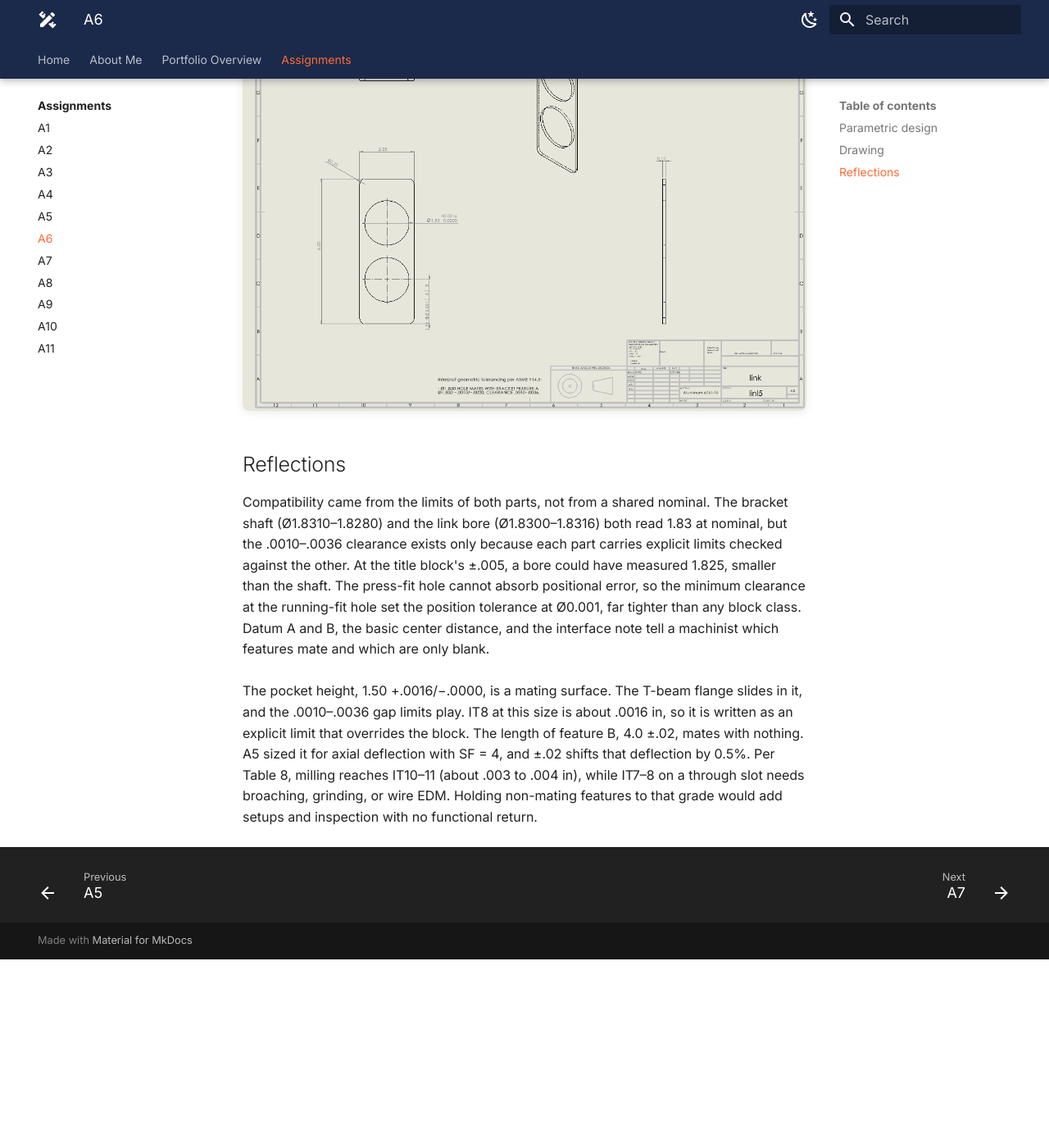
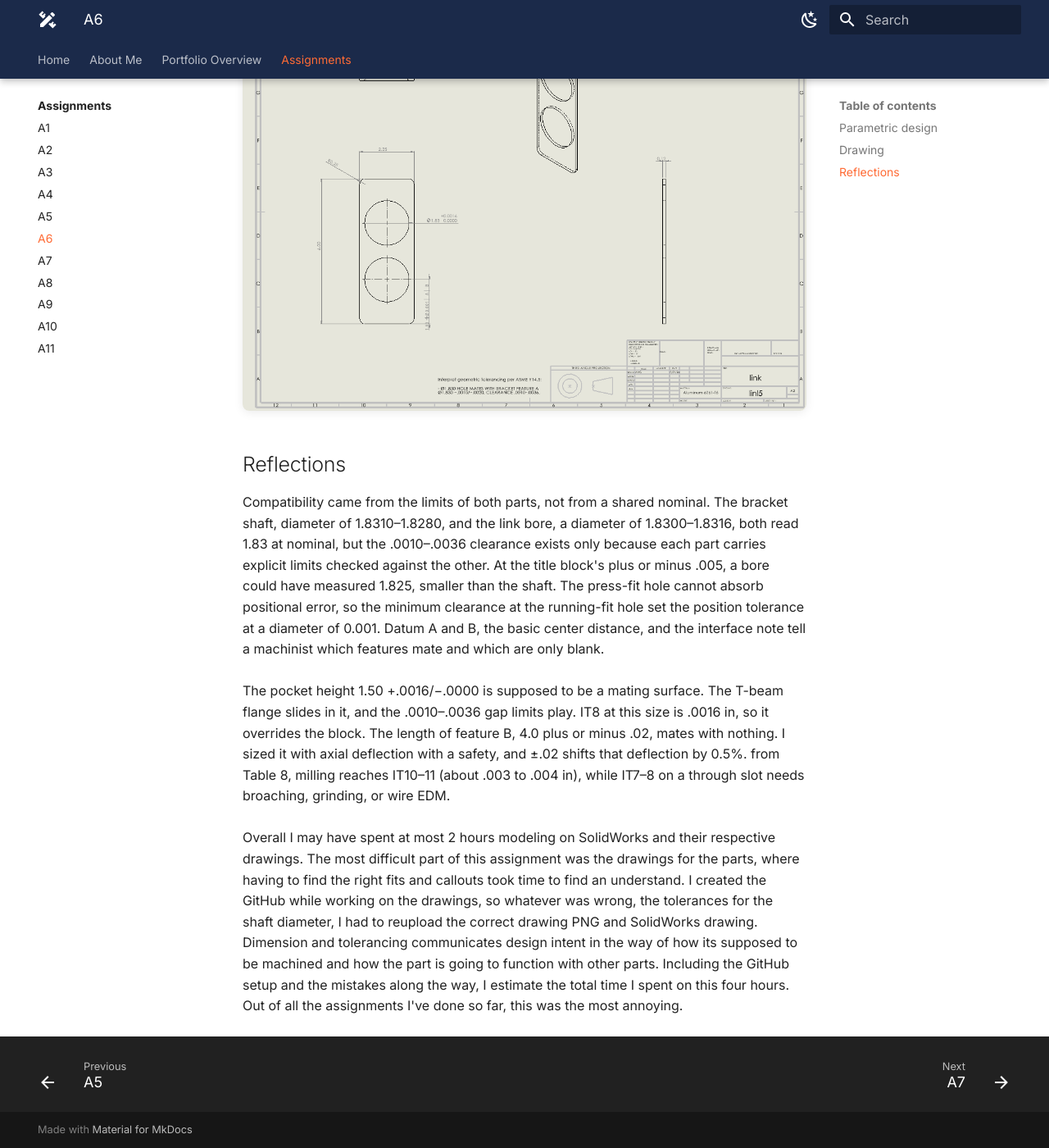
Before and after one commit to ajchiocca/megr2157-portfolio, an MkDocs documentation site: the page built from docs/assignments/A06/index.md, in a window 1280 px wide and 1400 px high, scrolled down 11006 px. Shown: the whole window at 82% size. Built offline with MkDocs 1.6.1 and Material for MkDocs 9.7.7, drawn with Linux system fonts in a browser that asks for light colours; before the commit the page ends 12176 px from its top, so only the background shows below that.

Commit message:
Refine reflections section for clarity and precision
Revised reflections section for clarity and precision in technical descriptions, including adjustments to terminology and formatting.

```diff
--- a/docs/assignments/A06/index.md
+++ b/docs/assignments/A06/index.md
@@ -77,7 +77,10 @@ A link to connect feature A to other parts had to be parametrically modeled as w
 
 ## Reflections
 
-Compatibility came from the limits of both parts, not from a shared nominal. The bracket shaft (Ø1.8310–1.8280) and the link bore (Ø1.8300–1.8316) both read 1.83 at nominal, but the .0010–.0036 clearance exists only because each part carries explicit limits checked against the other. At the title block's ±.005, a bore could have measured 1.825, smaller than the shaft. The press-fit hole cannot absorb positional error, so the minimum clearance at the running-fit hole set the position tolerance at Ø0.001, far tighter than any block class. Datum A and B, the basic center distance, and the interface note tell a machinist which features mate and which are only blank.
+Compatibility came from the limits of both parts, not from a shared nominal. The bracket shaft, diameter of 1.8310–1.8280, and the link bore, a diameter of 1.8300–1.8316, both read 1.83 at nominal, but the .0010–.0036 clearance exists only because each part carries explicit limits checked against the other. At the title block's plus or minus .005, a bore could have measured 1.825, smaller than the shaft. The press-fit hole cannot absorb positional error, so the minimum clearance at the running-fit hole set the position tolerance at a diameter of 0.001. Datum A and B, the basic center distance, and the interface note tell a machinist which features mate and which are only blank.
 <br>
 <br>
-The pocket height, 1.50 +.0016/−.0000, is a mating surface. The T-beam flange slides in it, and the .0010–.0036 gap limits play. IT8 at this size is about .0016 in, so it is written as an explicit limit that overrides the block. The length of feature B, 4.0 ±.02, mates with nothing. A5 sized it for axial deflection with SF = 4, and ±.02 shifts that deflection by 0.5%. Per Table 8, milling reaches IT10–11 (about .003 to .004 in), while IT7–8 on a through slot needs broaching, grinding, or wire EDM. Holding non-mating features to that grade would add setups and inspection with no functional return.
+The pocket height 1.50 +.0016/−.0000 is supposed to be a mating surface. The T-beam flange slides in it, and the .0010–.0036 gap limits play. IT8 at this size is .0016 in, so it overrides the block. The length of feature B, 4.0 plus or minus .02, mates with nothing. I sized it with axial deflection with a safety, and ±.02 shifts that deflection by 0.5%. from Table 8, milling reaches IT10–11 (about .003 to .004 in), while IT7–8 on a through slot needs broaching, grinding, or wire EDM.
+<br>
+<br>
+Overall I may have spent at most 2 hours modeling on SolidWorks and their respective drawings. The most difficult part of this assignment was the drawings for the parts, where having to find the right fits and callouts took time to find an understand. I created the GitHub while working on the drawings, so whatever was wrong, the tolerances for the shaft diameter, I had to reupload the correct drawing PNG and SolidWorks drawing. Dimension and tolerancing communicates design intent in the way of how its supposed to be machined and how the part is going to function with other parts. Including the GitHub setup and the mistakes along the way, I estimate the total time I spent on this four hours. Out of all the assignments I've done so far, this was the most annoying.
```
